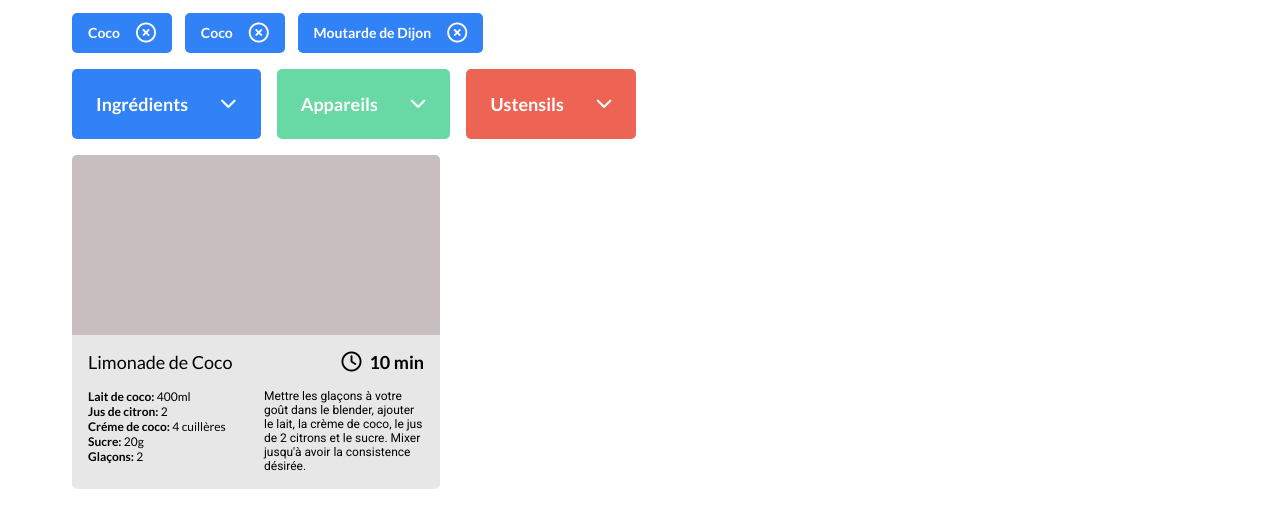
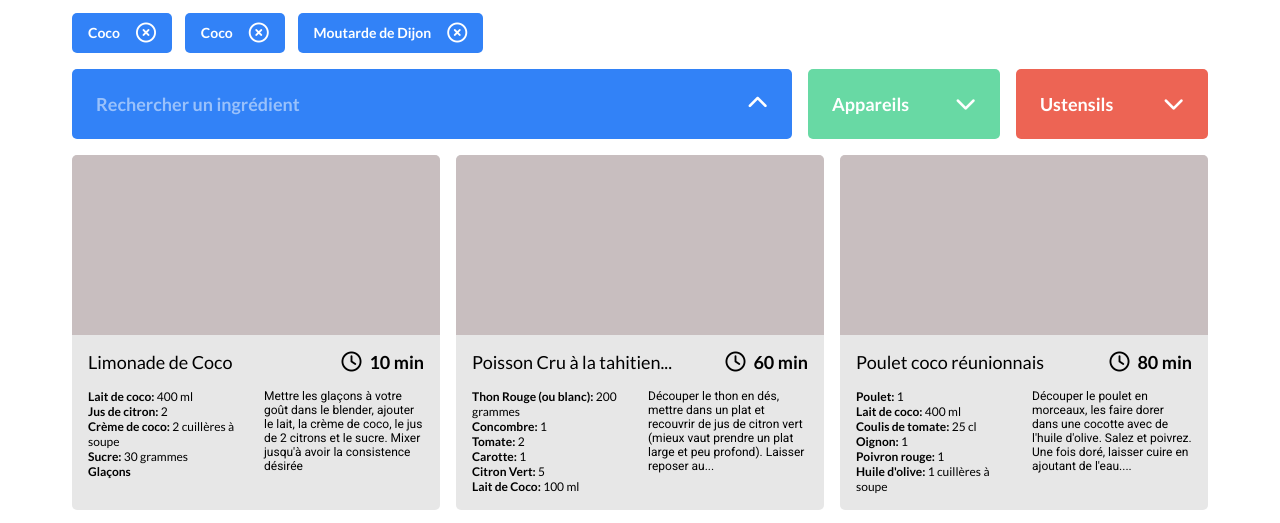
Before and after one commit to Jean-Baradat/OC-p7-lespetitsplats-05-2023, a website: page public/index.html in a window 1280 px wide. Both pictures are taken after a click on the button "Ingrédients". Shown: the part 213-736 px from the top of the page. Drawn offline with Linux system fonts and the light colour scheme.

Commit message:
:sparkles: :lipstick: display in cards-area section all data in recipes.js + add style for advanced search field and event

```diff
--- /dev/null
+++ b/public/assets/js/api/Api.js
@@ -0,0 +1,15 @@
+const getData = async (url) => {
+    try {
+        let res = await fetch(url);
+        let text = await res.text();
+
+        let data = text.slice(text.indexOf('['), text.lastIndexOf(']') + 1);
+        let recipes = JSON.parse(data);
+        return recipes;
+    }
+    catch (err) {
+        console.log(err);
+    }
+}
+
+export default getData;
--- /dev/null
+++ b/public/assets/js/index.js
@@ -0,0 +1,163 @@
+import getData from "./api/Api.js";
+
+window.addEventListener("load", () => {
+    // DOM ---------------------------------------------------------------------
+    let cardsArea = document.querySelector(".cards-area");
+    let advancedSearchFields = document.querySelectorAll(".advanced-search-field");
+
+    // VARIABLES ---------------------------------------------------------------
+    let DATA_URL = "./../../../../data/recipes.js";
+
+    // EVENTS ------------------------------------------------------------------
+    advancedSearchFields.forEach((advancedSearchField) => {
+        advancedSearchField.addEventListener("click", (e) => ASFevent(e));
+    });
+
+    // API ---------------------------------------------------------------------
+    getData(DATA_URL)
+        .then(recipes => {
+            recipes.forEach(recipe => {
+
+                let ingredientsList = recipe.ingredients.map(ingredient => {
+                    if (ingredient.quantity === undefined && ingredient.unit === undefined) {
+                        return `
+                        <li class="list-item">
+                            <span class="bold">${ingredient.ingredient}</span>
+                        </li>
+                        `;
+                    } else {
+                        return `
+                        <li class="list-item">
+                            <span class="bold">${ingredient.ingredient}:</span> ${ingredient.quantity ?? ""} ${ingredient.unit ?? ""}
+                        </li>
+                        `;
+                    }
+                });
+
+                cardsArea.innerHTML += `
+                <article class="recipe-card">
+
+                    <!-- Card header -->
+                    <header class="heading">
+                        <img src="./assets/img/demo-photo.jpg" alt="Photo de la recette" class="recipe-img">
+                        <div class="content">
+                            <h2 class="title" title="${recipe.name}">${cutString(recipe.name, 25)}</h2>
+                            <div class="time">
+                                <i class="fa-regular fa-clock fa-lg"></i>
+                                <p class="nb-time">${recipe.time} min</p>
+                            </div>
+                        </div>
+                    </header>
+                    <!-- End card header -->
+
+                    <!-- Card main content -->
+                    <main class="main-content">
+                        <ul class="ingredient-list">
+                            ${ingredientsList.join("")}
+                        </ul>
+
+                        <p class="recipe-summary">
+                            ${cutString(recipe.description, 160)}
+                        </p>
+                    </main>
+                    <!-- End card main content -->
+
+                </article>
+                `;
+            });
+        })
+        .catch(err => {
+            console.log(err);
+        });
+
+    // FONCTIONS -----------------------------------------------------------
+
+    /**
+     *
+     * @param {*} string
+     * @returns
+     */
+    const cutString = (string, lenghtMax) => {
+        if (string.length >= lenghtMax) {
+            string = string.substr(0, lenghtMax);
+            if (string.length >= 100) {
+                string = string.substr(0, Math.min(string.length, string.lastIndexOf(" ")));
+            }
+            string += "...";
+        }
+        return string;
+    }
+
+    /**
+     *
+     * @param {*} e
+     */
+    const ASFevent = (e) => {
+        const clickedASF = e.target.closest(".advanced-search-field");
+
+        // switch active on clicked advancedSearchField
+        ASFswitchToggle(clickedASF, true);
+
+        // get focus on clicked advancedSearchField input
+        clickedASF.querySelector("input").focus();
+
+        // remove active class on other advancedSearchFields
+        advancedSearchFields.forEach((advancedSearchField) => {
+            if (advancedSearchField !== clickedASF) {
+                // switch to default on other advancedSearchFields
+                ASFswitchToggle(advancedSearchField, false);
+            }
+        });
+
+
+        // switch (clickedElement.dataset.field) {
+        //     case "ingredients":
+        //         console.log("ingredients");
+        //         clickedElement.classList.toggle("asf-active");
+
+        //         break;
+        //     case "machines":
+        //         console.log("machines");
+        //         clickedElement.classList.toggle("asf-active");
+
+        //         break;
+        //     case "tools":
+        //         console.log("tools");
+        //         clickedElement.classList.toggle("asf-active");
+
+        //         break;
+        //     default:
+        //         console.log("default");
+        //         break;
+        // }
+    };
+
+    const ASFswitchToggle = (ASF, isASFClicked) => {
+        if (isASFClicked) {
+            // toggle active class on clicked advancedSearchField
+            ASF.classList.toggle("asf-active");
+            // switch chevron icon on clicked advancedSearchField
+            ASF.querySelector("i").classList.toggle("fa-chevron-down");
+            ASF.querySelector("i").classList.toggle("fa-chevron-up");
+            // switch hidden class on clicked advancedSearchField content
+            ASF.querySelector("p").classList.toggle("hidden");
+            ASF.querySelector("input").classList.toggle("hidden");
+            // toggle width-100 class on clicked advancedSearchField content
+            ASF.querySelector(".advanced-filter-switch").classList.toggle("width-100");
+        } else {
+            // remove active class on sibling advancedSearchField
+            ASF.classList.remove("asf-active");
+            // reset to default chevron icon on sibling advancedSearchField
+            ASF.querySelector("i").classList.add("fa-chevron-down");
+            ASF.querySelector("i").classList.remove("fa-chevron-up");
+            // reset to default content on sibling advancedSearchField
+            ASF.querySelector("p").classList.remove("hidden");
+            ASF.querySelector("input").classList.add("hidden");
+            // reset to default width-100 class on sibling advancedSearchField content
+            ASF.querySelector(".advanced-filter-switch").classList.remove("width-100");
+
+        }
+    }
+
+
+});
--- a/public/assets/sass/components/_advanced-search-fields.scss
+++ b/public/assets/sass/components/_advanced-search-fields.scss
@@ -12,12 +12,49 @@
         height: 70px;
         border: none;
         cursor: pointer;
+        width: 12rem;
+        min-width: 12rem;
+        justify-content: space-between;
+        transition: width .3s linear;
 
-        .text {
-            font-size: 18px;
-            font-weight: 700;
-            padding-right: 2rem;
-            font-family: $mainFont, sans-serif;
+        .advanced-filter-switch {
+            .text {
+                font-size: 18px;
+                font-weight: 700;
+                font-family: $mainFont, sans-serif;
+            }
+
+            .input {
+                width: 100%;
+                background-color: transparent;
+                height: 2rem;
+                border: none;
+                font-size: 18px;
+                color: #fff;
+                font-weight: 700;
+                font-family: $mainFont, sans-serif;
+            }
+
+            .input::placeholder {
+                color: rgba(255, 255, 255, 0.5);
+            }
+
+            .input:focus {
+                outline: none;
+            }
+        }
+
+        .width-100 {
+            width: 100%;
+        }
+
+        .icon {
+            font-size: 1.3rem;
+            padding-left: 1rem;
+        }
+
+        .hidden {
+            display: none;
         }
     }
 
@@ -43,4 +80,8 @@
             justify-content: space-between;
         }
     }
+
+    .asf-active {
+        width: 100%;
+    }
 }
--- a/public/assets/sass/components/_recipe-card.scss
+++ b/public/assets/sass/components/_recipe-card.scss
@@ -1,15 +1,17 @@
 .cards-area .recipe-card {
+    background-color: $mercury;
+    border-radius: 5px;
+    min-height: 350px;
+
     .heading {
         .recipe-img {
             width: 100%;
             height: 180px;
-            background-color: $mercury;
             border-radius: 5px 5px 0 0;
             display: block;
         }
 
         .content {
-            background-color: $mercury;
             display: flex;
             align-items: center;
             justify-content: space-between;
@@ -27,15 +29,14 @@
             }
 
             .nb-time {
-                line-height: 0;
                 margin-left: .5rem;
                 font-size: 18px;
+                white-space: nowrap;
             }
         }
     }
 
     .main-content {
-        background-color: $mercury;
         display: flex;
         padding: 0 1rem 1rem 1rem;
         border-radius: 0 0 5px 5px;
--- a/public/index.html
+++ b/public/index.html
@@ -58,17 +58,38 @@
             <div class="advanced-search">
 
                 <!-- Advanced search fields -->
-                <button class="advanced-search-field ingredients">
-                    <p class="text">Ingrédients</p>
-                    <i class="fa-solid fa-chevron-down fa-lg"></i>
+                <button class="advanced-search-field ingredients" data-field="ingredients">
+                    <div class="advanced-filter-switch">
+                        <input type="text"
+                            name="input-ingredients"
+                            id="input-ingredients"
+                            class="input hidden"
+                            placeholder="Rechercher un ingrédient">
+                        <p class="text">Ingrédients</p>
+                    </div>
+                    <i class="fa-solid fa-chevron-down fa-lg icon"></i>
                 </button>
-                <button class="advanced-search-field machines">
-                    <p class="text">Appareils</p>
-                    <i class="fa-solid fa-chevron-down fa-lg"></i>
+                <button class="advanced-search-field machines" data-field="machines">
+                    <div class="advanced-filter-switch">
+                        <input type="text"
+                            name="input-machines"
+                            id="input-machines"
+                            class="input hidden"
+                            placeholder="Rechercher un appareil">
+                        <p class="text">Appareils</p>
+                    </div>
+                    <i class="fa-solid fa-chevron-down fa-lg icon"></i>
                 </button>
-                <button class="advanced-search-field tools">
-                    <p class="text">Ustensils</p>
-                    <i class="fa-solid fa-chevron-down fa-lg"></i>
+                <button class="advanced-search-field tools" data-field="tools">
+                    <div class="advanced-filter-switch">
+                        <input type="text"
+                            name="input-tools"
+                            id="input-tools"
+                            class="input hidden"
+                            placeholder="Rechercher un ustensil">
+                        <p class="text">Ustensils</p>
+                    </div>
+                    <i class="fa-solid fa-chevron-down fa-lg icon"></i>
                 </button>
                 <!-- End advanced search fields -->
 
@@ -78,56 +99,12 @@
         </section>
 
         <section class="cards-area">
-
-            <!-- Card template -->
-            <article class="recipe-card">
-
-                <!-- Card header -->
-                <header class="heading">
-                    <img src="./assets/img/demo-photo.jpg" alt="Photo de la recette" class="recipe-img">
-                    <div class="content">
-                        <h2 class="title">Limonade de Coco</h2>
-                        <div class="time">
-                            <i class="fa-regular fa-clock fa-lg"></i>
-                            <p class="nb-time">10 min</p>
-                        </div>
-                    </div>
-                </header>
-                <!-- End card header -->
-
-                <!-- Card main content -->
-                <main class="main-content">
-                    <ul class="ingredient-list">
-                        <li class="list-item">
-                            <span class="bold">Lait de coco:</span> 400ml
-                        </li>
-                        <li class="list-item">
-                            <span class="bold">Jus de citron:</span> 2
-                        </li>
-                        <li class="list-item">
-                            <span class="bold">Créme de coco:</span> 4 cuillères
-                        </li>
-                        <li class="list-item">
-                            <span class="bold">Sucre:</span> 20g
-                        </li>
-                        <li class="list-item">
-                            <span class="bold">Glaçons:</span> 2
-                        </li>
-                    </ul>
-
-                    <p class="recipe-summary">
-                        Mettre les glaçons à votre goût dans le blender, ajouter le lait, la crème de coco, le jus de 2 citrons et le sucre.
-                        Mixer jusqu'à avoir la consistence désirée.
-                    </p>
-                </main>
-                <!-- End card main content -->
-
-            </article>
-            <!-- End card template -->
-
+            <!-- Result card -->
         </section>
 
     </main>
+
+    <script type="module" src="./assets/js/index.js"></script>
 </body>
 
 </html>
```
Also changed, not shown: public/assets/css/style.css, public/assets/css/style.min.css, 2 other files.
